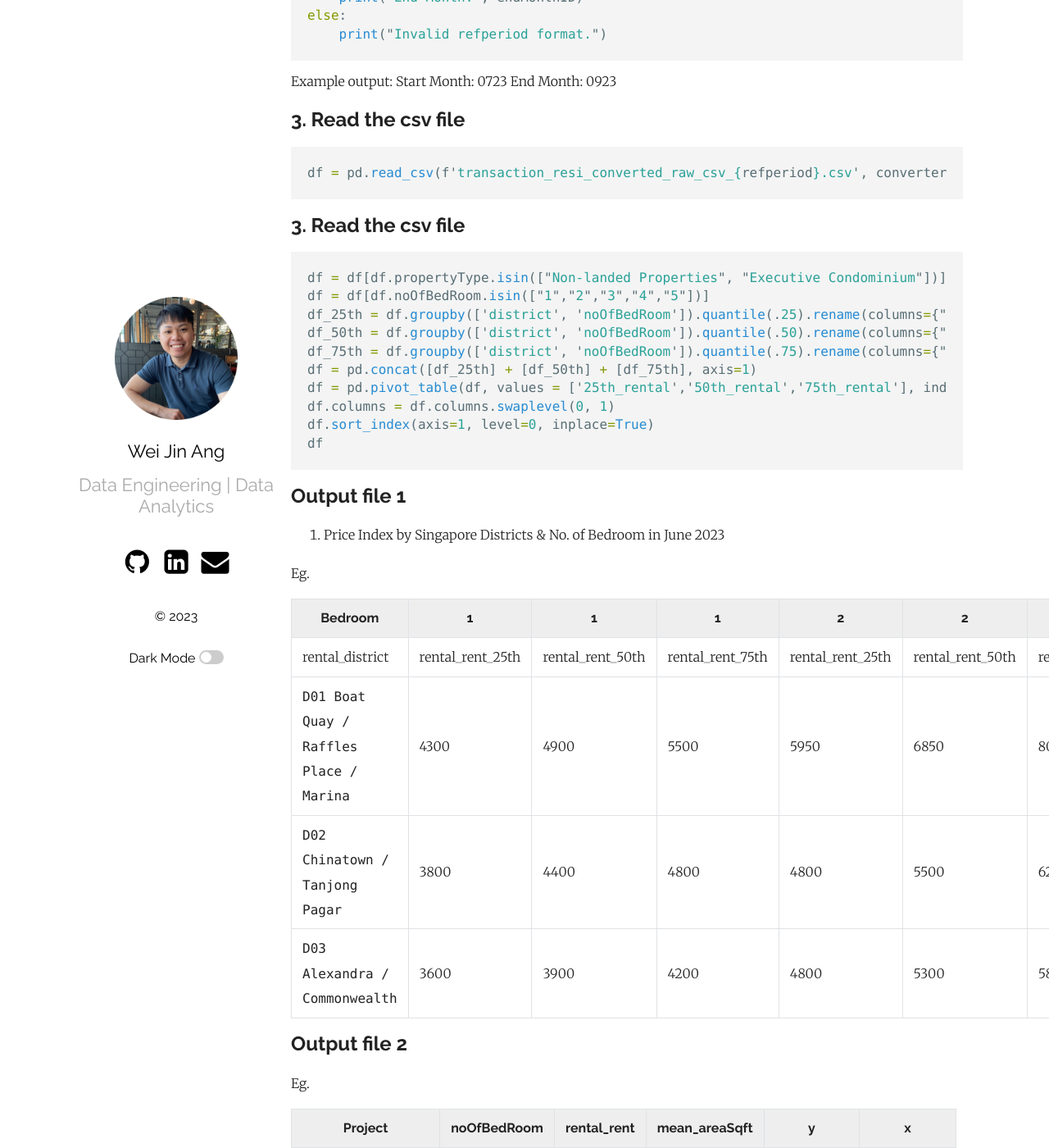
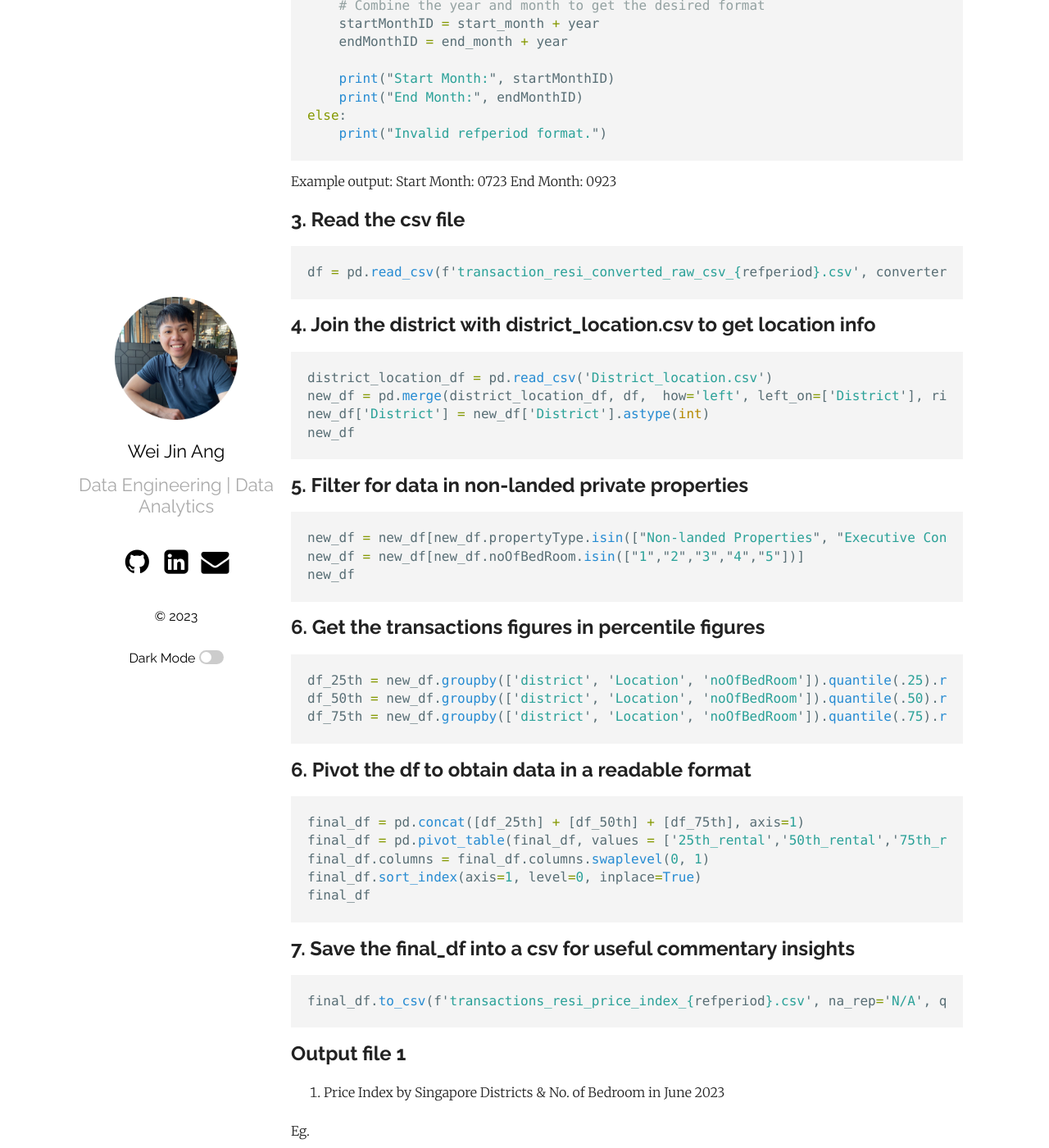
Before and after one commit to wjang96/wjang96.github.io, a Jekyll site: the page built from _posts/2023-08-20-Exploring Singapore private property transactions with URA API Part 2.markdown, in a window 1280 px wide and 1400 px high, scrolled down 1233 px. Shown: the whole window at 82% size. Built offline with Jekyll 4.4.1, drawn with Linux system fonts in a browser that asks for light colours; some of the changed text lies outside the part shown.

Commit message:
Update 2023-08-20-Exploring Singapore private property transactions with URA API Part 2.markdown

````diff
--- a/_posts/2023-08-20-Exploring Singapore private property transactions with URA API Part 2.markdown
+++ b/_posts/2023-08-20-Exploring Singapore private property transactions with URA API Part 2.markdown
@@ -56,20 +56,41 @@ End Month: 0923
 df = pd.read_csv(f'transaction_resi_converted_raw_csv_{refperiod}.csv', converters = {'leaseDate': str, 'noOfBedRoom': str})
 ```
 
-## 3. Read the csv file
+## 4. Join the district with district_location.csv to get location info
 ```python
-df = df[df.propertyType.isin(["Non-landed Properties", "Executive Condominium"])]
-df = df[df.noOfBedRoom.isin(["1","2","3","4","5"])]
-df_25th = df.groupby(['district', 'noOfBedRoom']).quantile(.25).rename(columns={"rent": "25th_rental"})
-df_50th = df.groupby(['district', 'noOfBedRoom']).quantile(.50).rename(columns={"rent": "50th_rental"})
-df_75th = df.groupby(['district', 'noOfBedRoom']).quantile(.75).rename(columns={"rent": "75th_rental"})
-df = pd.concat([df_25th] + [df_50th] + [df_75th], axis=1)
-df = pd.pivot_table(df, values = ['25th_rental','50th_rental','75th_rental'], index=['district'], columns = 'noOfBedRoom').reset_index()
-df.columns = df.columns.swaplevel(0, 1)
-df.sort_index(axis=1, level=0, inplace=True)
-df
+district_location_df = pd.read_csv('District_location.csv')
+new_df = pd.merge(district_location_df, df,  how='left', left_on=['District'], right_on = ['district'])
+new_df['District'] = new_df['District'].astype(int)
+new_df
 ```
 
+## 5. Filter for data in non-landed private properties
+```python
+new_df = new_df[new_df.propertyType.isin(["Non-landed Properties", "Executive Condominium"])]
+new_df = new_df[new_df.noOfBedRoom.isin(["1","2","3","4","5"])]
+new_df
+```
+
+## 6. Get the transactions figures in percentile figures
+```python
+df_25th = new_df.groupby(['district', 'Location', 'noOfBedRoom']).quantile(.25).rename(columns={"rent": "25th_rental"})
+df_50th = new_df.groupby(['district', 'Location', 'noOfBedRoom']).quantile(.50).rename(columns={"rent": "50th_rental"})
+df_75th = new_df.groupby(['district', 'Location', 'noOfBedRoom']).quantile(.75).rename(columns={"rent": "75th_rental"})
+```
+
+## 6. Pivot the df to obtain data in a readable format
+```python
+final_df = pd.concat([df_25th] + [df_50th] + [df_75th], axis=1)
+final_df = pd.pivot_table(final_df, values = ['25th_rental','50th_rental','75th_rental'], index=['Location' , 'district'], columns = 'noOfBedRoom').reset_index()
+final_df.columns = final_df.columns.swaplevel(0, 1)
+final_df.sort_index(axis=1, level=0, inplace=True)
+final_df
+```
+
+## 7. Save the final_df into a csv for useful commentary insights
+```python
+final_df.to_csv(f'transactions_resi_price_index_{refperiod}.csv', na_rep='N/A', quoting=csv.QUOTE_NONE, index=False)
+```
 
 
 
````
